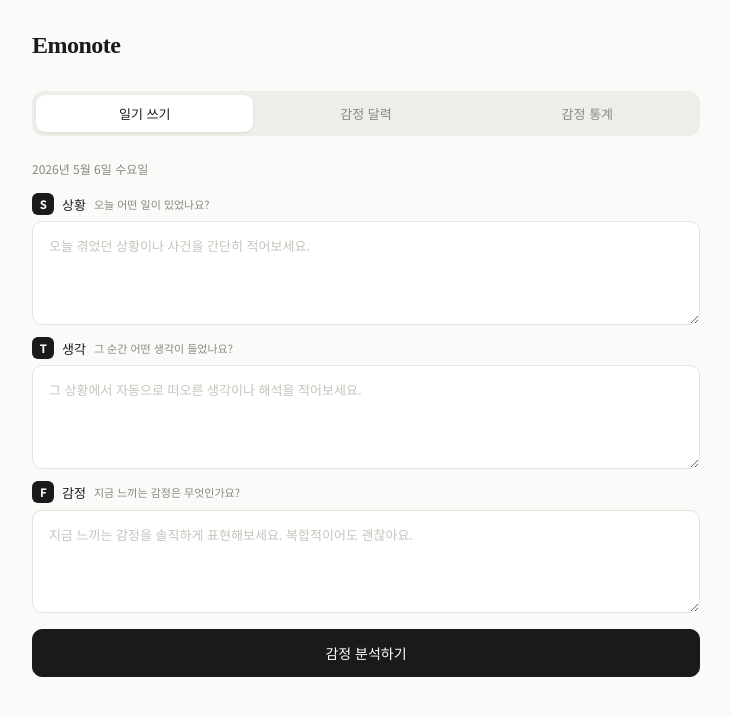
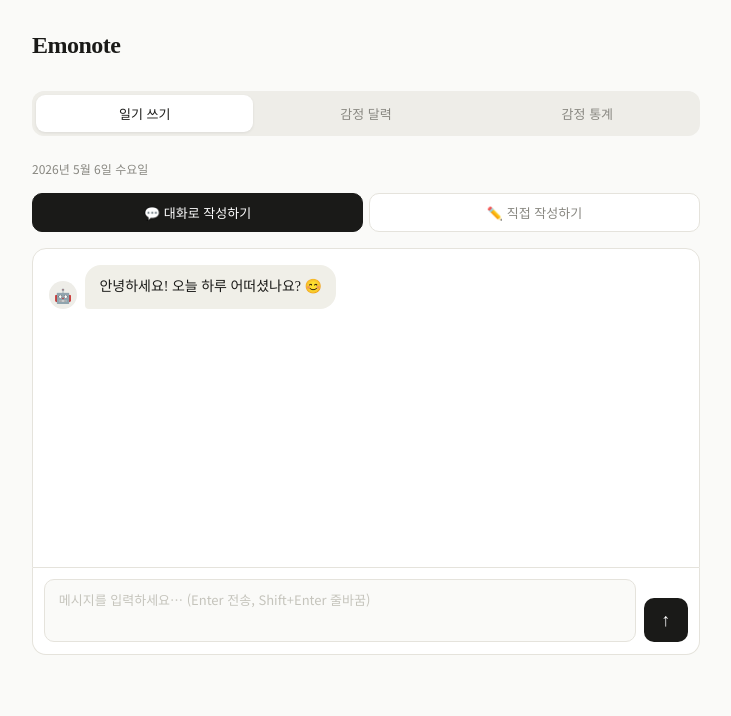
Before and after one commit to hyeok00097-lab/emotion-diary, a Flask app: page / in a window 1280 px wide. Shown: the top 716 px of the page, without its empty margins (274-1005 px from the left). Run offline with Flask 3, Linux system fonts and the light colour scheme.

Commit message:
대화형 추가버전

```diff
--- a/app.py
+++ b/app.py
@@ -1,3 +1,4 @@
+import anthropic
 from flask import Flask, request, jsonify, render_template
 from datetime import datetime
 from concurrent.futures import ThreadPoolExecutor, as_completed
@@ -7,7 +8,7 @@ from database import init_db, save_emotion, save_training_sample, \
     get_calendar_data, get_diary_detail, get_weekly_records
 from emotions import NLP_SCORE_TEMPLATE
 from nlp import koelectra_classify
-from llm import llm_only_analyze, llm_review_and_generate, get_book_recommendation
+from llm import llm_only_analyze, llm_review_and_generate, get_book_recommendation, chat_with_user
 from spotify_api import get_playlist
 from books_api import fetch_book_info
 from meditation import get_meditation
@@ -163,6 +164,31 @@ def save():
         return jsonify({"error": str(e)}), 500
 
 
+@app.route("/api/chat", methods=["POST"])
+def chat():
+    data     = request.get_json()
+    messages = data.get("messages", [])
+
+    if not messages:
+        return jsonify({"done": False, "message": "안녕하세요! 오늘 하루 어떠셨나요? 😊"})
+    if not get_api_key_1() or not get_api_key_2():
+        return jsonify({"error": "설정 탭에서 Anthropic API 키 2개를 먼저 입력해주세요."}), 400
+
+    try:
+        result = chat_with_user(messages)
+        return jsonify(result)
+    except anthropic.APIStatusError as e:
+        if e.status_code == 529:
+            print(f"[대화형] 529 과부하 — 사용자 안내 메시지 반환")
+            return jsonify({"done": False,
+                            "message": "서버가 잠시 바빠요 😢 조금 후에 다시 말씀해주세요!"})
+        print(f"[대화형 오류] {e}")
+        return jsonify({"error": str(e)}), 500
+    except Exception as e:
+        print(f"[대화형 오류] {e}")
+        return jsonify({"error": str(e)}), 500
+
+
 @app.route("/api/calendar/<int:year>/<int:month>")
 def calendar_data(year, month):
     return jsonify(get_calendar_data(year, month))
--- a/static/css/style.css
+++ b/static/css/style.css
@@ -740,6 +740,140 @@ textarea::placeholder { font-family: 'Noto Sans KR', sans-serif; color: #C5C4BC;
   transform: scale(1.35);
 }
 
+/* ─── Mode Selector ─────────────────────────────────────────────── */
+.mode-selector {
+  display: flex;
+  gap: 6px;
+  margin-bottom: 1rem;
+}
+.mode-btn {
+  flex: 1;
+  padding: 9px 0;
+  font-size: 13px;
+  font-weight: 500;
+  font-family: 'Noto Sans KR', sans-serif;
+  border: 1px solid var(--border);
+  background: var(--card);
+  color: var(--muted);
+  border-radius: 10px;
+  cursor: pointer;
+  transition: .15s;
+}
+.mode-btn:hover  { background: #F5F4F0; }
+.mode-btn.active { background: var(--text); color: #fff; border-color: var(--text); }
+
+/* ─── Chat Interface ─────────────────────────────────────────────── */
+.chat-messages {
+  height: 320px;
+  overflow-y: auto;
+  padding: 1rem;
+  background: var(--card);
+  border: 1px solid var(--border);
+  border-radius: 14px 14px 0 0;
+  display: flex;
+  flex-direction: column;
+  gap: .75rem;
+  scroll-behavior: smooth;
+}
+.chat-input-row {
+  display: flex;
+  gap: 8px;
+  padding: .7rem;
+  background: var(--card);
+  border: 1px solid var(--border);
+  border-top: none;
+  border-radius: 0 0 14px 14px;
+  margin-bottom: .5rem;
+}
+.chat-input {
+  flex: 1;
+  min-height: 44px;
+  max-height: 120px;
+  padding: .6rem .85rem;
+  font-family: 'Noto Sans KR', sans-serif;
+  font-size: 14px;
+  line-height: 1.5;
+  border: 1px solid var(--border);
+  border-radius: 10px;
+  background: var(--bg);
+  color: var(--text);
+  resize: none;
+  outline: none;
+  transition: border .15s;
+  overflow-y: auto;
+}
+.chat-input:focus { border-color: #BBBAB3; }
+.chat-input::placeholder { color: #C5C4BC; font-size: 13px; }
+.chat-send-btn {
+  flex-shrink: 0;
+  align-self: flex-end;
+  width: 44px;
+  height: 44px;
+  border-radius: 10px;
+  background: var(--text);
+  color: #fff;
+  border: none;
+  cursor: pointer;
+  font-size: 18px;
+  display: flex;
+  align-items: center;
+  justify-content: center;
+  transition: background .15s;
+}
+.chat-send-btn:hover    { background: #333; }
+.chat-send-btn:disabled { opacity: .45; cursor: not-allowed; }
+
+/* 말풍선 */
+.chat-bubble-wrap {
+  display: flex;
+  align-items: flex-end;
+  gap: 8px;
+}
+.chat-bubble-wrap.user { flex-direction: row-reverse; }
+.chat-avatar {
+  flex-shrink: 0;
+  width: 28px;
+  height: 28px;
+  border-radius: 50%;
+  background: #EEEDE8;
+  display: flex;
+  align-items: center;
+  justify-content: center;
+  font-size: 14px;
+}
+.chat-bubble {
+  max-width: 75%;
+  padding: .6rem .9rem;
+  font-size: 14px;
+  line-height: 1.75;
+  font-family: 'Noto Serif KR', serif;
+  border-radius: 16px;
+  word-break: break-word;
+  white-space: pre-wrap;
+}
+.chat-bubble.ai   { background: #F0EFE8; color: var(--text); border-bottom-left-radius: 4px; }
+.chat-bubble.user { background: var(--text); color: #fff; border-bottom-right-radius: 4px; }
+
+/* 타이핑 인디케이터 */
+.chat-typing {
+  display: flex;
+  gap: 4px;
+  align-items: center;
+  padding: .1rem .1rem;
+}
+.chat-typing span {
+  width: 6px; height: 6px;
+  background: var(--muted);
+  border-radius: 50%;
+  animation: typing-dot 1.2s infinite;
+}
+.chat-typing span:nth-child(2) { animation-delay: .2s; }
+.chat-typing span:nth-child(3) { animation-delay: .4s; }
+@keyframes typing-dot {
+  0%, 80%, 100% { transform: translateY(0); opacity: .5; }
+  40%           { transform: translateY(-4px); opacity: 1; }
+}
+
 /* ─── Similarity Row ────────────────────────────────────────────── */
 .sim-row {
   display: flex;
--- a/static/js/app.js
+++ b/static/js/app.js
@@ -32,6 +32,11 @@ function _randomMedMusic() {
 let calYear, calMonth, analysisCache = null;
 let _sliderIdx = 0, _sliderTotal = 0, _touchStartX = 0;
 
+/* ─── 대화형 모드 상태 ───────────────────────────────────────────── */
+let currentMode   = 'chat';   // 'chat' | 'direct'
+let chatHistory   = [];       // [{role, content}, ...] — API 전달용 (첫 인사말 제외)
+let _typingCount  = 0;        // typing indicator ID 생성용
+
 /* ─── 초기화 ────────────────────────────────────────────────────── */
 function init() {
   const now = new Date();
@@ -39,6 +44,20 @@ function init() {
   calMonth = now.getMonth();
   document.getElementById('today-label').textContent =
     now.toLocaleDateString('ko-KR', { year: 'numeric', month: 'long', day: 'numeric', weekday: 'long' });
+
+  /* 채팅 입력창 Enter → 전송, Shift+Enter → 줄바꿈 */
+  const chatInput = document.getElementById('chat-input');
+  if (chatInput) {
+    chatInput.addEventListener('keydown', e => {
+      if (e.key === 'Enter' && !e.shiftKey) {
+        e.preventDefault();
+        sendMessage();
+      }
+    });
+  }
+
+  /* 기본 모드: 대화형 — 첫 인사말 표시 */
+  startChat();
 }
 
 /* ─── 탭 전환 ───────────────────────────────────────────────────── */
@@ -93,20 +112,37 @@ async function analyzeDiary() {
   btn.disabled = false;
 }
 
+/* ─── 모드 전환 ──────────────────────────────────────────────────── */
+function switchMode(mode) {
+  currentMode = mode;
+  document.querySelectorAll('.mode-btn').forEach(btn => btn.classList.remove('active'));
+  document.getElementById('btn-mode-' + mode).classList.add('active');
+  document.getElementById('chat-section').style.display       = mode === 'chat'   ? '' : 'none';
+  document.getElementById('stf-write-section').style.display  = mode === 'direct' ? '' : 'none';
+
+  /* 대화형으로 전환 시 대화 히스토리가 비어있으면 첫 인사말 표시 */
+  if (mode === 'chat' && chatHistory.length === 0) {
+    startChat();
+  }
+}
+
 /* ─── 일기 텍스트 표시 / 리셋 ───────────────────────────────────── */
 function showDiaryDisplay(text) {
-  document.getElementById('stf-write-section').style.display = 'none';
-  document.getElementById('diary-text-content').textContent  = text;
-  document.getElementById('diary-display').style.display     = 'block';
+  document.getElementById('write-input-section').style.display = 'none';
+  document.getElementById('diary-text-content').textContent    = text;
+  document.getElementById('diary-display').style.display       = 'block';
 }
 
 function resetToSTF() {
   _pauseMedTimer();
   _medRemaining = 300;
-  document.getElementById('stf-write-section').style.display = '';
-  document.getElementById('diary-display').style.display      = 'none';
-  document.getElementById('result-area').innerHTML            = '';
+  document.getElementById('write-input-section').style.display = '';
+  document.getElementById('diary-display').style.display        = 'none';
+  document.getElementById('result-area').innerHTML              = '';
   analysisCache = null;
+
+  /* 대화형 모드였으면 히스토리 초기화 후 재시작 */
+  if (currentMode === 'chat') startChat();
 }
 
 /* ─── 슬라이더 ──────────────────────────────────────────────────── */
@@ -274,6 +310,125 @@ function renderResult(r) {
     const dx = e.changedTouches[0].clientX - _touchStartX;
     if (Math.abs(dx) > 40) slideNav(dx < 0 ? 1 : -1);
   }, { passive: true });
+}
+
+/* ─── 대화형: 채팅 시작 (첫 인사말 표시, 히스토리 초기화) ──────────── */
+function startChat() {
+  chatHistory = [];
+  const container = document.getElementById('chat-messages');
+  if (!container) return;
+  container.innerHTML = '';
+  /* 첫 인사말은 화면에만 표시 — API 히스토리에는 포함하지 않음 */
+  _appendBubble('ai', '안녕하세요! 오늘 하루 어떠셨나요? 😊');
+}
+
+/* ─── 대화형: 메시지 전송 ────────────────────────────────────────── */
+async function sendMessage() {
+  const input = document.getElementById('chat-input');
+  const text  = input.value.trim();
+  if (!text) return;
+
+  /* 사용자 말풍선 */
+  _appendBubble('user', text);
+  chatHistory.push({ role: 'user', content: text });
+  input.value = '';
+  input.style.height = '';
+
+  const sendBtn  = document.getElementById('chat-send-btn');
+  const typingId = _appendTyping();
+  sendBtn.disabled = true;
+
+  try {
+    const res  = await fetch('/api/chat', {
+      method:  'POST',
+      headers: { 'Content-Type': 'application/json' },
+      body:    JSON.stringify({ messages: chatHistory }),
+    });
+    const data = await res.json();
+    _removeTyping(typingId);
+
+    if (data.error) throw new Error(data.error);
+
+    if (data.done) {
+      /* STF 추출 완료 → 분석 파이프라인 호출 */
+      _appendBubble('ai', '좋아요! 이제 감정을 분석해볼게요 ✨');
+      await _runAnalysisFromChat(data.situation, data.thought, data.feeling);
+    } else {
+      _appendBubble('ai', data.message);
+      chatHistory.push({ role: 'assistant', content: data.message });
+    }
+  } catch (e) {
+    _removeTyping(typingId);
+    _appendBubble('ai', `오류가 발생했어요 😢 ${e.message}`);
+  }
+
+  sendBtn.disabled = false;
+  input.focus();
+}
+
+/* ─── 대화형: 분석 파이프라인 실행 (/api/analyze 연결) ────────────── */
+async function _runAnalysisFromChat(situation, thought, feeling) {
+  document.getElementById('result-area').innerHTML =
+    '<div class="loading">감정을 분석하고 있어요 <span class="dot">·</span><span class="dot">·</span><span class="dot">·</span></div>';
+
+  try {
+    const res    = await fetch('/api/analyze', {
+      method:  'POST',
+      headers: { 'Content-Type': 'application/json' },
+      body:    JSON.stringify({ situation, thought, feeling }),
+    });
+    const result = await res.json();
+    if (result.error) throw new Error(result.error);
+
+    result.situation = situation;
+    result.thought   = thought;
+    result.feeling   = feeling;
+
+    const displayText = result.diary_text ||
+      [situation, thought, feeling].filter(Boolean).join('\n');
+    analysisCache = result;
+    showDiaryDisplay(displayText);
+    renderResult(result);
+  } catch (e) {
+    document.getElementById('result-area').innerHTML =
+      `<div class="empty-state">분석 중 오류가 발생했어요.<br>${e.message}</div>`;
+  }
+}
+
+/* ─── 대화형: 말풍선 추가 헬퍼 ──────────────────────────────────── */
+function _appendBubble(role, text) {
+  const container = document.getElementById('chat-messages');
+  if (!container) return;
+  const isUser = role === 'user';
+  const wrap   = document.createElement('div');
+  wrap.className = `chat-bubble-wrap ${role}`;
+  wrap.innerHTML = `
+    <div class="chat-avatar">${isUser ? '🙂' : '🤖'}</div>
+    <div class="chat-bubble ${role}">${text}</div>`;
+  container.appendChild(wrap);
+  container.scrollTop = container.scrollHeight;
+}
+
+/* ─── 대화형: 타이핑 인디케이터 추가/제거 ────────────────────────── */
+function _appendTyping() {
+  const container = document.getElementById('chat-messages');
+  const id        = 'typing-' + (++_typingCount);
+  const wrap      = document.createElement('div');
+  wrap.id        = id;
+  wrap.className = 'chat-bubble-wrap ai';
+  wrap.innerHTML = `
+    <div class="chat-avatar">🤖</div>
+    <div class="chat-bubble ai">
+      <div class="chat-typing"><span></span><span></span><span></span></div>
+    </div>`;
+  container.appendChild(wrap);
+  container.scrollTop = container.scrollHeight;
+  return id;
+}
+
+function _removeTyping(id) {
+  const el = document.getElementById(id);
+  if (el) el.remove();
 }
 
 /* ─── 감정 저장 ─────────────────────────────────────────────────── */
--- a/templates/index.html
+++ b/templates/index.html
@@ -22,7 +22,30 @@
   <div class="screen active" id="screen-write">
     <p class="date-label" id="today-label"></p>
 
-    <div id="stf-write-section">
+    <div id="write-input-section">
+
+      <!-- 모드 선택 -->
+      <div class="mode-selector">
+        <button class="mode-btn active" id="btn-mode-chat" onclick="switchMode('chat')">💬 대화로 작성하기</button>
+        <button class="mode-btn" id="btn-mode-direct" onclick="switchMode('direct')">✏️ 직접 작성하기</button>
+      </div>
+
+      <!-- 대화형 모드 -->
+      <div id="chat-section">
+        <div class="chat-messages" id="chat-messages"></div>
+        <div class="chat-input-row">
+          <textarea
+            id="chat-input"
+            class="chat-input"
+            placeholder="메시지를 입력하세요… (Enter 전송, Shift+Enter 줄바꿈)"
+            rows="2"
+          ></textarea>
+          <button class="chat-send-btn" id="chat-send-btn" onclick="sendMessage()">↑</button>
+        </div>
+      </div>
+
+      <!-- 직접 작성 모드 (STF 3칸) -->
+      <div id="stf-write-section" style="display:none">
         <div class="stf-container">
           <!-- S: Situation -->
           <div class="stf-step">
@@ -70,6 +93,8 @@
         <button class="btn primary" id="analyze-btn" onclick="analyzeDiary()">감정 분석하기</button>
       </div>
 
+    </div><!-- /write-input-section -->
+
     <div id="diary-display" class="diary-display" style="display:none">
       <div class="diary-display-card">
         <div class="diary-display-label">오늘의 일기</div>
```
Also changed, not shown: llm.py (+110 -0 lines), emonote.db, 1 other file. Lines whose indentation alone changed are shown as unchanged.
